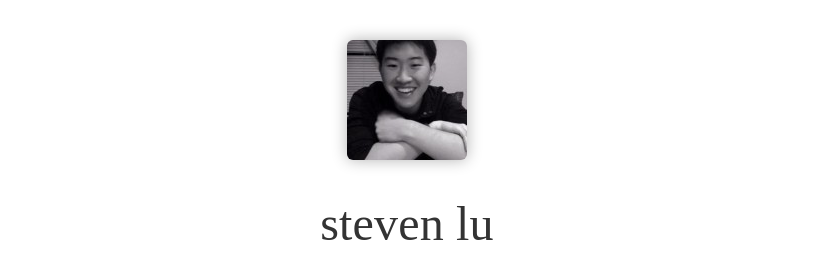
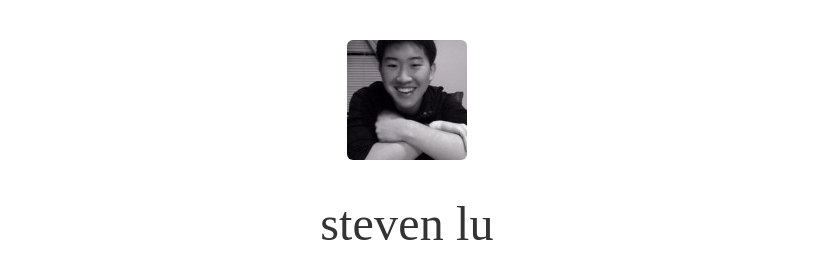
Before and after one commit to sjlu/sjlu.github.io, a Jekyll site: the page built from index.html, in a window 1280 px wide. Shown: the top 256 px of the page, without its empty margins (233-1046 px from the left). Built offline with Jekyll 4.4.1, drawn with Linux system fonts in a browser that asks for light colours; nearby versions of some CDN libraries.

Commit message:
style up

```diff
--- a/css/main.scss
+++ b/css/main.scss
@@ -80,7 +80,7 @@
     img {
       width: 32px;
       height: 32px;
-      box-shadow: rgba(0,0,0,0.3) 0 0 5px;
+      // box-shadow: rgba(0,0,0,0.3) 0 0 5px;
       @include transition (all 0.2s ease);
     }
 
@@ -134,7 +134,7 @@
 
   .avatar {
     img {
-      box-shadow: rgba(0,0,0,0.3) 0 0 15px;
+      // box-shadow: rgba(0,0,0,0.3) 0 0 15px;
     }
   }
 
@@ -166,14 +166,16 @@
 
     margin: 0 10px;
 
-    @include transition (all 0.2s ease);
+    @include transition (color 0.1s ease);
 
     &:hover {
       color: black;
     }
 
     &:hover,
-    &:active {
+    &:active,
+    &:focus,
+    &:visited {
       text-decoration: none;
     }
   }
```
